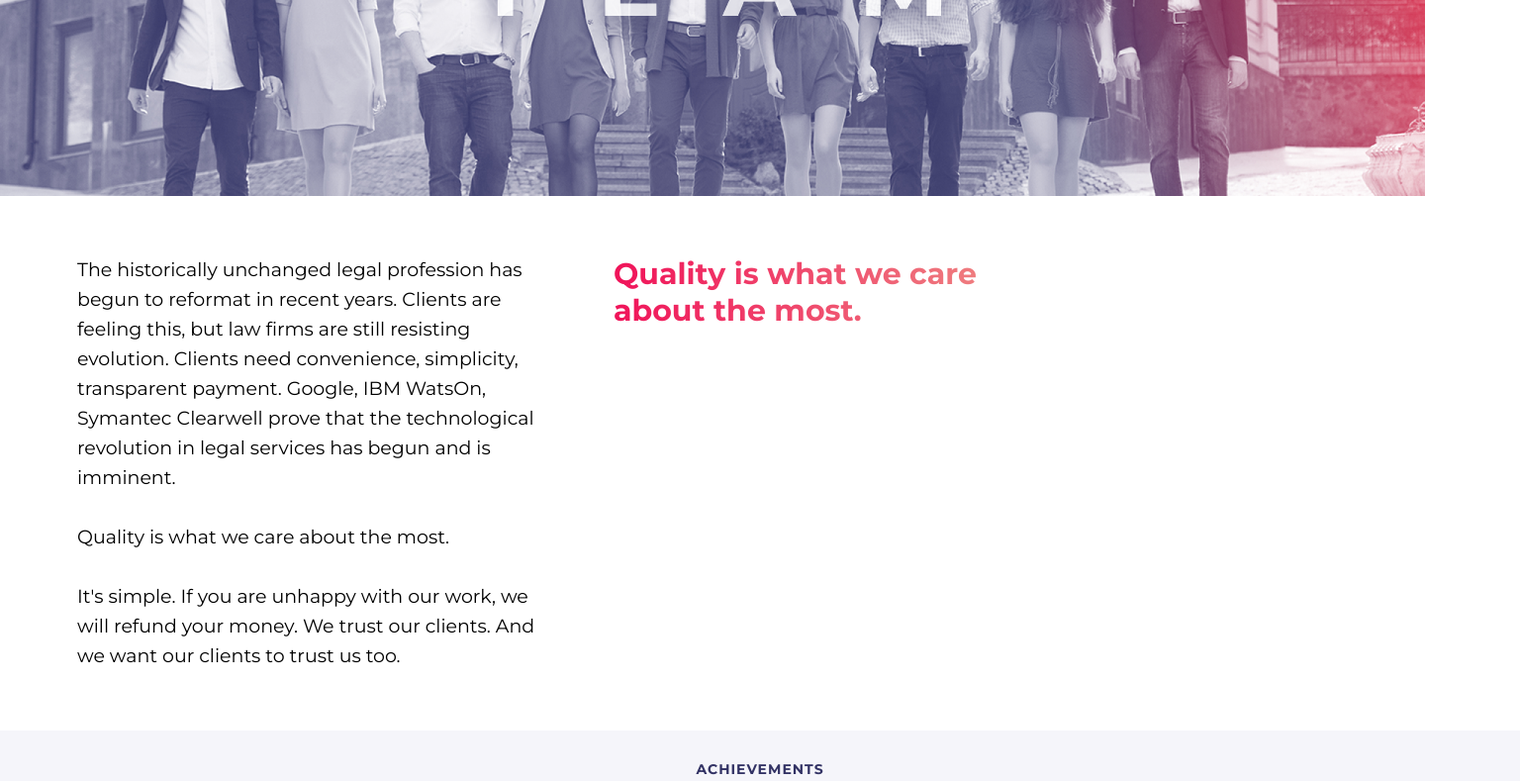
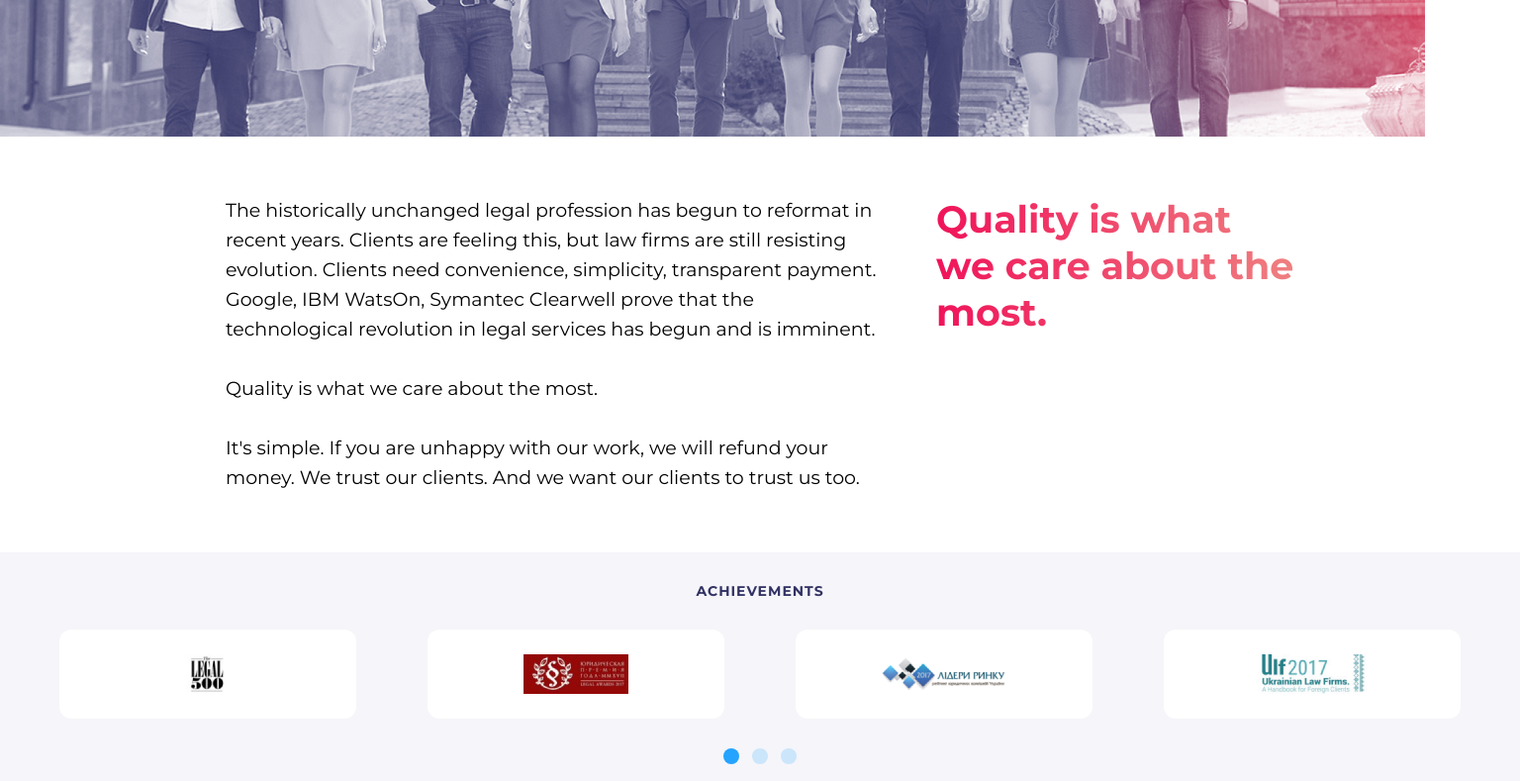
Before and after one commit to YanaTokar27/Final_task, a website: page hw/app/about.html in a window 1536 px wide. Shown: the part 960-1749 px from the top of the page at 99% size. Drawn offline with Linux system fonts and the light colour scheme.

Commit message:
Work with 1440px/about.

```diff
--- a/hw/app/sass/_achivements.scss
+++ b/hw/app/sass/_achivements.scss
@@ -90,3 +90,14 @@
 
     }
 }
+
+@media (min-width: 1400px) {
+
+    .achievements__img_item {
+        min-width: 300px;
+
+        &.legal {
+            min-width: 300px;
+        }
+    }
+}
--- a/hw/app/sass/_services.scss
+++ b/hw/app/sass/_services.scss
@@ -96,4 +96,35 @@
         padding-top: 60px;
         padding-bottom: 60px;
     }
+
+    .team_info__title {
+        font-size: 38px;
+    }
 }
+
+@media  (min-width: 1400px) {
+    .services {
+        width: 662px;
+    }
+
+    .achieve {
+        width: 388px;
+    }
+
+    .services-achieve {
+        justify-content: center;
+    }
+
+    .team_info {
+        justify-content: center;
+    }
+
+    .info {
+        width: 658px;
+    }
+
+    .title {
+        width: 362px;
+    }
+
+}
```
Also changed, not shown: hw/app/sass/_footer.scss (+0 -71 lines), hw/app/css/style.css, 1 other file.
